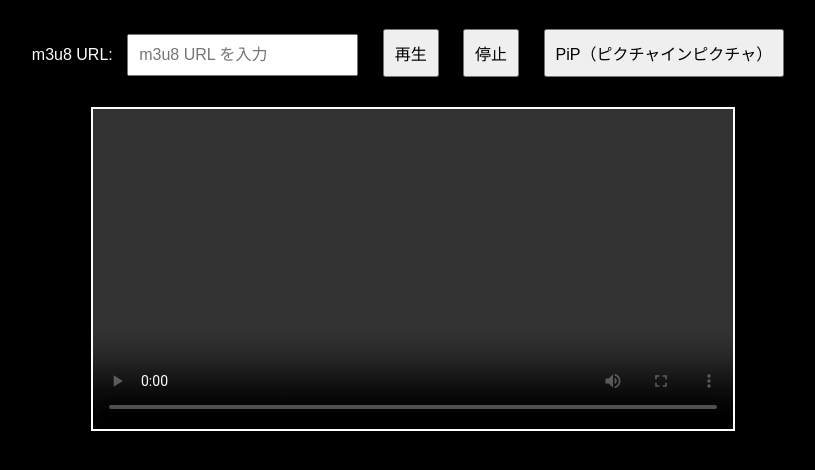
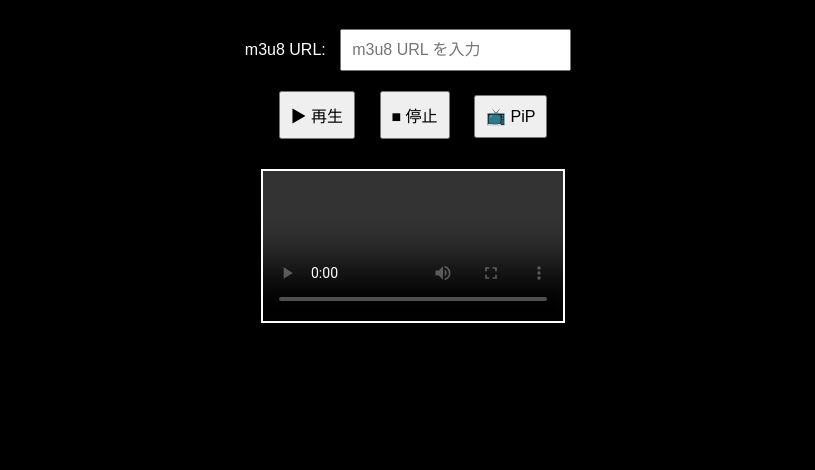
Before and after one commit to kyobate/positron, a plain HTML site: page index.html in a window 1280 px wide. Shown: the part 70-540 px from the top of the page, without its empty margins (227-1042 px from the left). Drawn offline with nearby package versions, Linux system fonts and the light colour scheme.

Commit message:
Update index.html

```diff
--- a/index.html
+++ b/index.html
@@ -4,22 +4,25 @@
     <meta charset="UTF-8">
     <meta name="viewport" content="width=device-width, initial-scale=1.0">
     <title>positron</title>
-    <link rel="manifest" href="manifest.json">
     <link rel="stylesheet" href="style.css">
     <link rel="icon" href="icon-192.png">
-    <meta name="theme-color" content="#000000">
     <script src="https://cdn.jsdelivr.net/npm/hls.js@latest"></script>
 </head>
 <body>
     <h1>positron - HLS（m3u8）動画プレイヤー</h1>
 
-    <label for="m3u8-url">m3u8 URL:</label>
-    <input type="text" id="m3u8-url" placeholder="m3u8 URL を入力">
-    <button onclick="loadVideo()">再生</button>
-    <button onclick="stopVideo()">停止</button>
-    <button onclick="enterPiP()">PiP（ピクチャインピクチャ）</button>
+    <div class="container">
+        <label for="m3u8-url">m3u8 URL:</label>
+        <input type="text" id="m3u8-url" placeholder="m3u8 URL を入力">
 
-    <video id="video" controls width="640"></video>
+        <div class="button-group">
+            <button onclick="loadVideo()">▶ 再生</button>
+            <button onclick="stopVideo()">■ 停止</button>
+            <button onclick="enterPiP()">📺 PiP</button>
+        </div>
+
+        <video id="video" controls playsinline></video>
+    </div>
 
     <script src="app.js"></script>
 </body>
```
